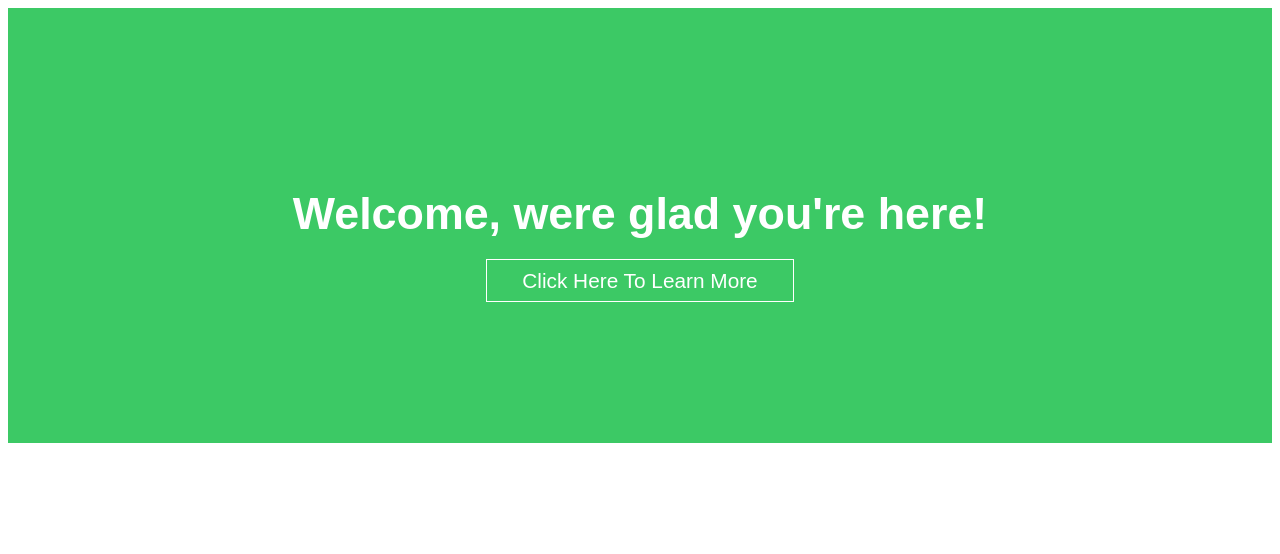
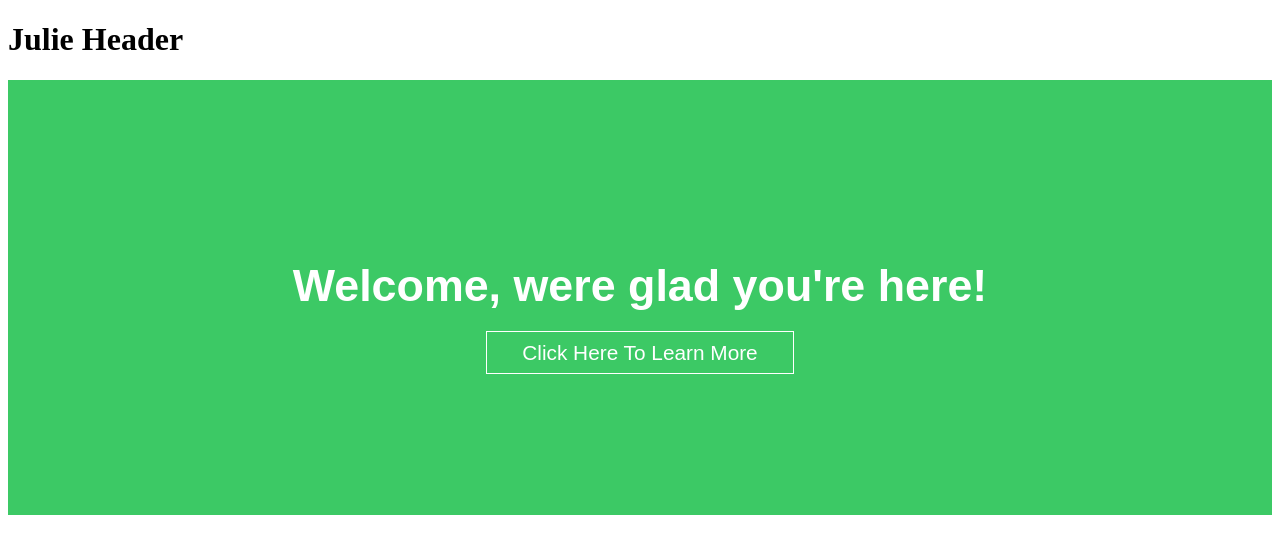
Before and after one commit to jdtdesigns/awesome-app, a plain HTML site: page index.html in a window 1280 px wide. Drawn offline with Linux system fonts and the light colour scheme.

Commit message:
made a cool header

```diff
--- a/index.html
+++ b/index.html
@@ -7,6 +7,9 @@
       <link rel="stylesheet" href="css/style.css">
   </head>
   <body>
+     <header>
+       <h1>Julie Header</h1>
+     </header>
 
 		<div class="hero">
 			<h1>Welcome, were glad you're here!</h1>
```
